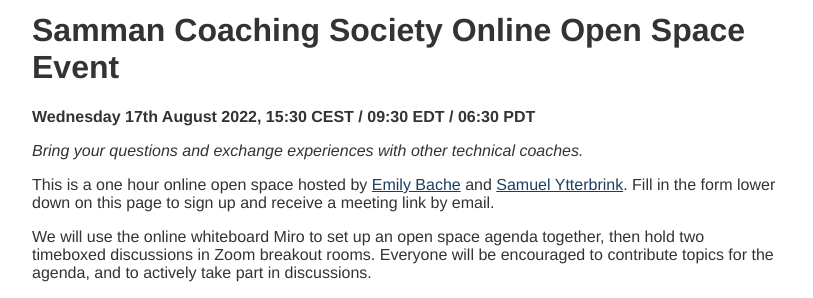
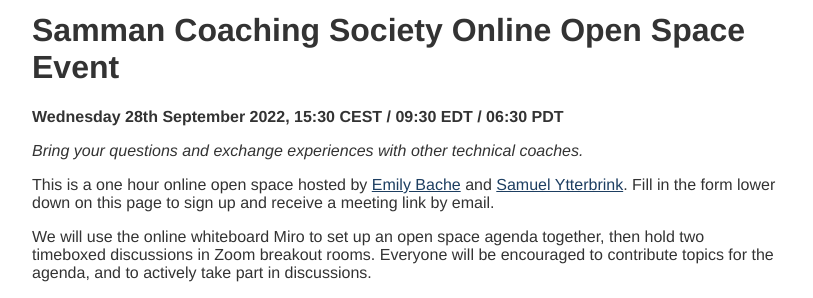
Before and after one commit to sammancoaching/website, a Jekyll site: the page built from society/events/open_space_2022-09-28.md, in a window 1280 px wide. Shown: the part 233-531 px from the top of the page, without its empty margins (233-1046 px from the left). Built offline with Jekyll 4.4.1, drawn with Linux system fonts in a browser that asks for light colours.

Commit message:
Add next open space event signup

```diff
--- a/society/events/open_space_2022-08-17.md
+++ b/society/events/open_space_2022-09-28.md
@@ -5,7 +5,7 @@
 
 # Samman Coaching Society Online Open Space Event
 
-**Wednesday 17th August 2022, 15:30 CEST / 09:30 EDT / 06:30 PDT**
+**Wednesday 28th September 2022, 15:30 CEST / 09:30 EDT / 06:30 PDT**
 
 _Bring your questions and exchange experiences with other technical coaches._
 
```
Also changed, not shown: society/events/index.md (+1 -1 lines), society/events/open_space_signup_thankyou.md (+1 -1 lines).
